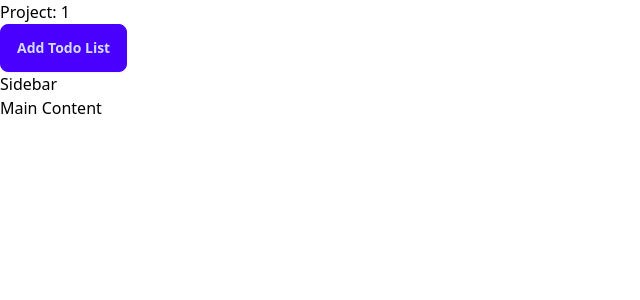
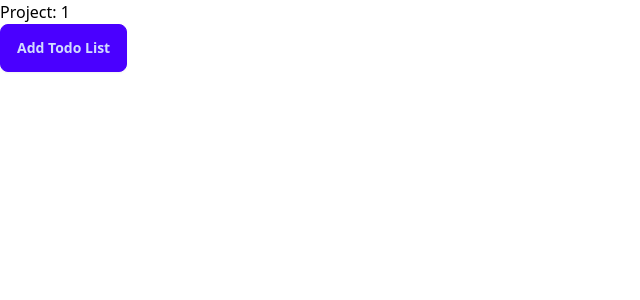
Before and after one commit to Gaurab4/Artisan-cube, a Next.js app in the folder frontend/: page /boards/1 in a window 1280 px wide. Shown: the top 300 px of the page, without its empty margins (0-640 px from the left). Built offline with nearby package versions, Linux system fonts and the light colour scheme.

Commit message:
Commented the Changes

```diff
--- a/frontend/src/pages/boards/[projectname]/index.tsx
+++ b/frontend/src/pages/boards/[projectname]/index.tsx
@@ -57,7 +57,7 @@ const apiUrl = process.env.NEXT_PUBLIC_API_URL || 'http://localhost:4000';
       )}
 
       {/* Display todo lists in the sidebar */}
-      <div className="sidebar">
+      {/* <div className="sidebar">
         <h2>Sidebar</h2>
         <ul>
           {todoLists.map((todoList, index) => (
@@ -67,14 +67,15 @@ const apiUrl = process.env.NEXT_PUBLIC_API_URL || 'http://localhost:4000';
       </div>
 
       {/* Display todo lists in the main content area */}
-      <div className="main-content">
+      {/* <div className="main-content">
         <h2>Main Content</h2>
         <ul>
           {todoLists.map((todoList, index) => (
             <li key={index}>{todoList.name}</li>
           ))}
         </ul>
-      </div>
+      </div>  */}
+
     </div>
   );
 };
```
